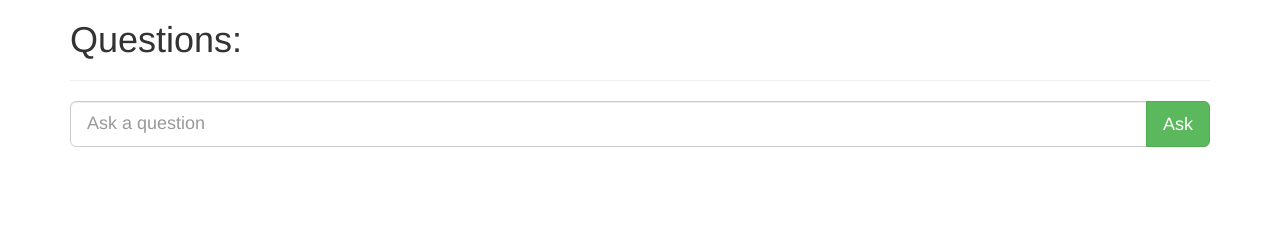
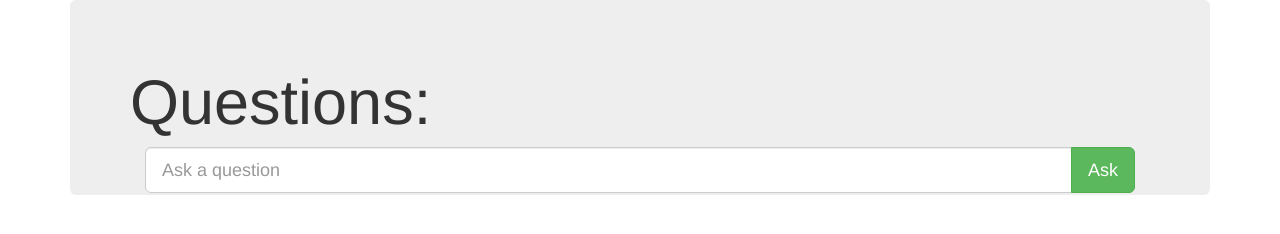
Before and after one commit to alxolr/ws-chat, a website: page index.html in a window 1280 px wide. Drawn offline with nearby package versions, Linux system fonts and the light colour scheme.

Commit message:
Changed the question design

```diff
--- a/index.html
+++ b/index.html
@@ -6,20 +6,18 @@
   </head>
   <body>
     <div class="container">
-      <h1>Questions:</h1>
-      <ul id='questions'></ul>
-      <hr />
-      <div class="row">
-
+      <div class="jumbotron">
+        <h1>Questions:</h1>
         <div class="col-sm-12">
           <div class="input-group input-group-lg">
-            <input id="question" type="text" class="form-control" placeholder="Ask a question" required="true">
+            <input id="question" type="text" class="form-control" placeholder="Ask a question">
             <span class="input-group-btn">
               <button class="btn btn-success" name="name" onclick="askQuestion()">Ask</button>
             </span>
           </div>
         </div>
       </div>
+      <ul id='questions'></ul>
     </div>
   </div>
 
@@ -48,7 +46,9 @@
     };
 
     function askQuestion() {
-      ws.send(question.value);
+      if (question.value !== "") {
+        ws.send(question.value);
+      }
       question.value = "";
     }
   </script>
```
